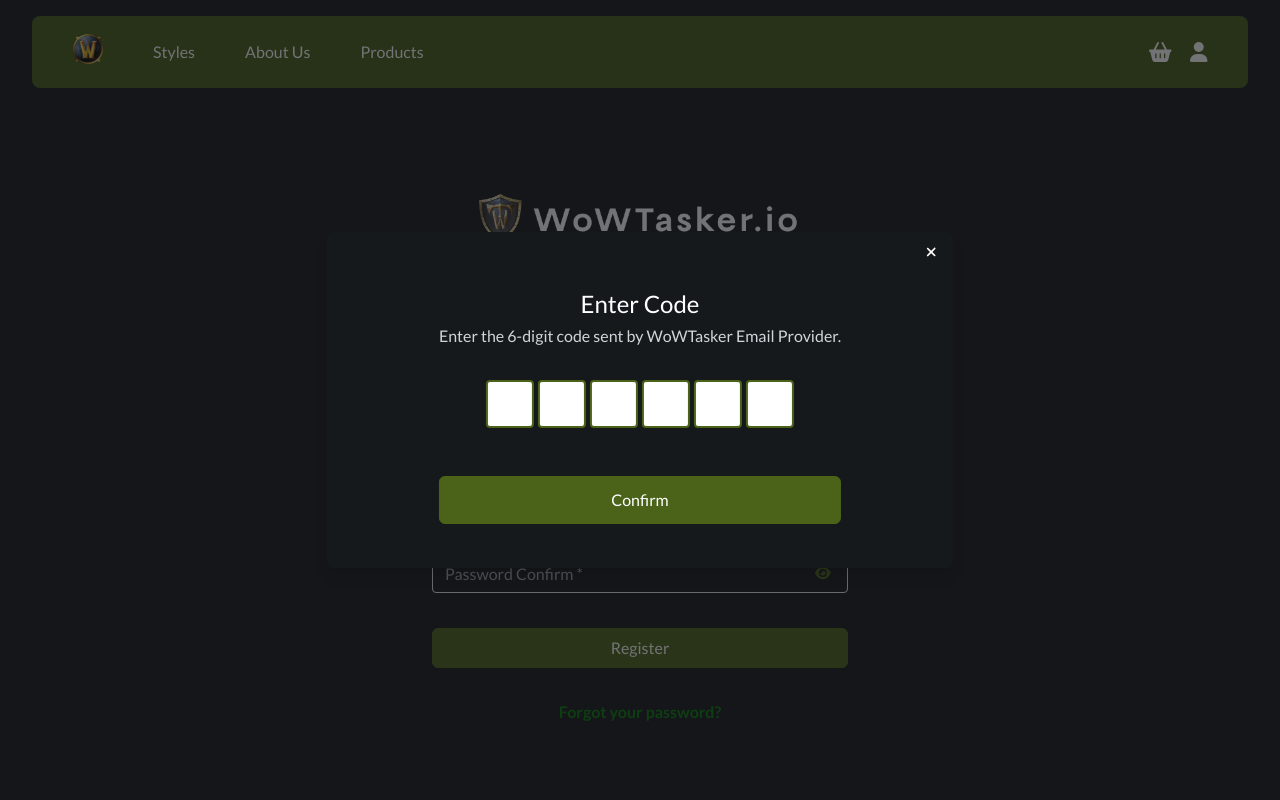
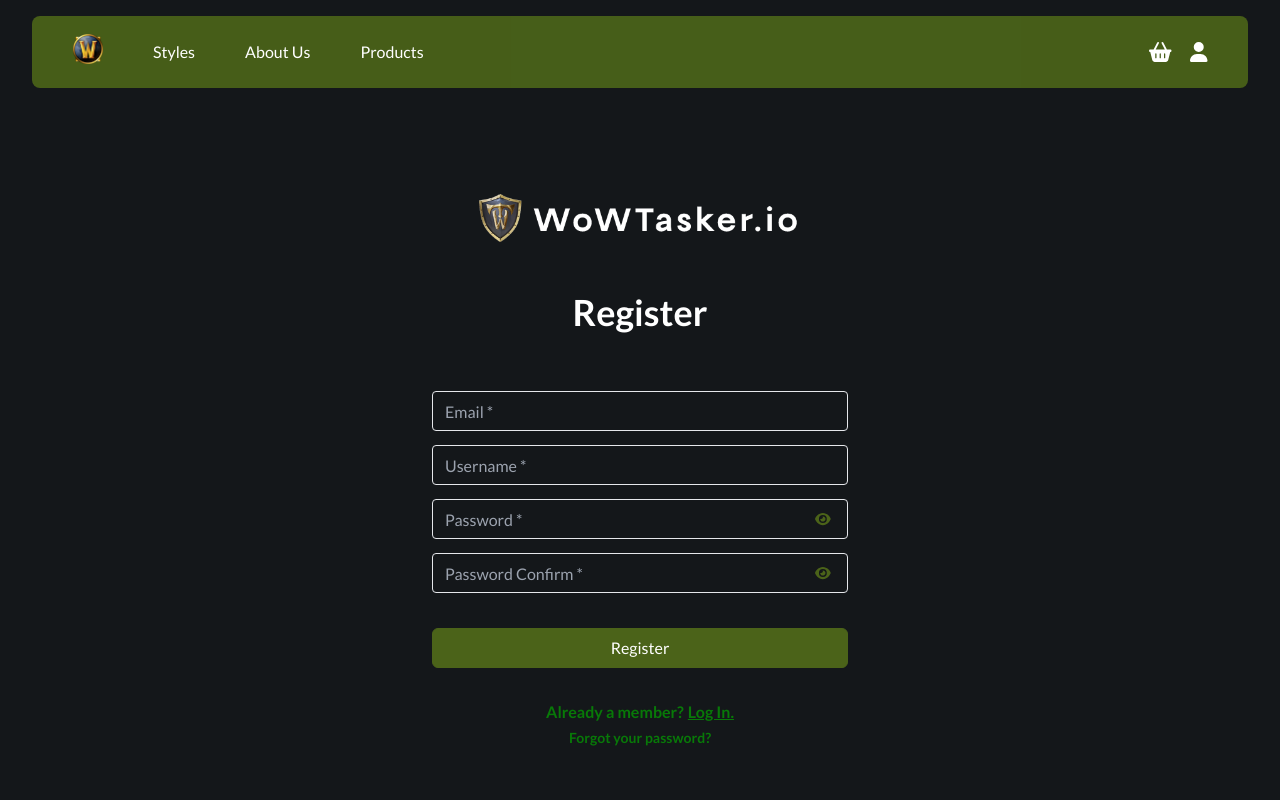
Before and after one commit to MuhammedRKartal/nextjsbp, a Next.js app: page /register in a window 1280 px wide. Shown: the top 800 px of the page. Built offline with nearby package versions, Linux system fonts and the light colour scheme.

Commit message:
Register Fixes

```diff
--- a/src/app/register/page.tsx
+++ b/src/app/register/page.tsx
@@ -21,7 +21,7 @@
     username: yup
       .string()
       .required('This field is required.')
-      .min(12, 'Username must contain at least 12 characters.')
+      .min(6, 'Username must contain at least 6 characters.')
       .max(30, 'Username must contain max 30 characters.'),
     password: yup
       .string()
@@ -44,7 +44,9 @@
 
   const [email, setEmail] = useState('');
   const [loading, setLoading] = useState(false);
-  const [openModal, setOpenModal] = useState(true);
+  const [openModal, setOpenModal] = useState(false);
+  const [error, setError] = useState(false);
+  const [errorText, setErrorText] = useState('');
 
   const onSubmit: SubmitHandler<RegisterFormType> = async (data) => {
     setEmail(data.email);
@@ -54,9 +56,16 @@
     await fetch('/api/client/register', {
       method: 'POST',
       body: formData
-    }).then(() => {
+    }).then((res) => {
       setLoading(false);
-      setOpenModal(true);
+      if (res.status === 200) {
+        setOpenModal(true);
+      } else {
+        res.json().then((data) => {
+          setError(true);
+          setErrorText(data.error);
+        });
+      }
     });
   };
 
@@ -120,7 +129,13 @@
               type="password"
               required
             />
+            {error && (
+              <div className="text-error font-bold text-sm text-center">
+                {errorText}
+              </div>
+            )}
           </div>
+
           <Button
             type="submit"
             appearance="filled"
@@ -131,11 +146,23 @@
             Register
           </Button>
         </form>
-        <div id="help" className="flex items-center justify-center mt-8 w-full">
+        <div
+          id="help"
+          className="flex items-center justify-center mt-8 w-full text-primary font-extrabold gap-1"
+        >
+          <div>Already a member?</div>
+          <Link
+            href={'/login'}
+            className="text-primary font-extrabold hover:text-primary-dark underline"
+          >
+            Log In.
+          </Link>
+        </div>
+        <div id="help" className="flex items-center justify-center mt-1 w-full">
           <Link
             href={'/'}
             target="_blank"
-            className="text-primary font-extrabold hover:text-primary-dark"
+            className="text-sm text-primary font-bold hover:text-primary-dark"
           >
             Forgot your password?
           </Link>
```
